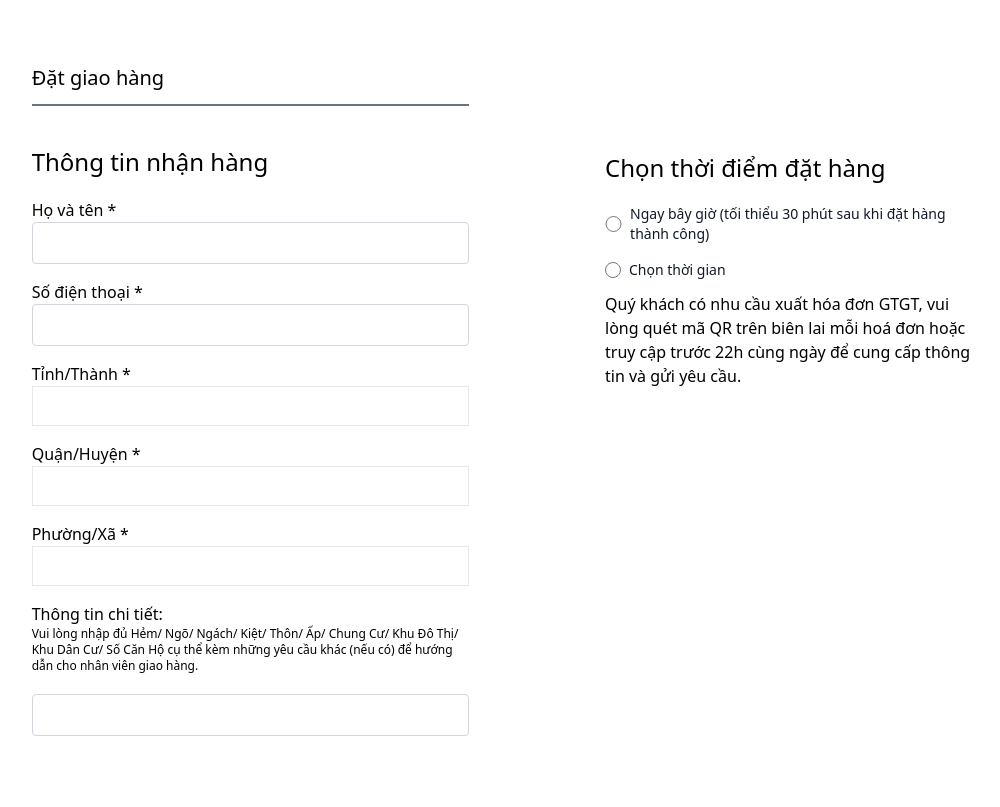
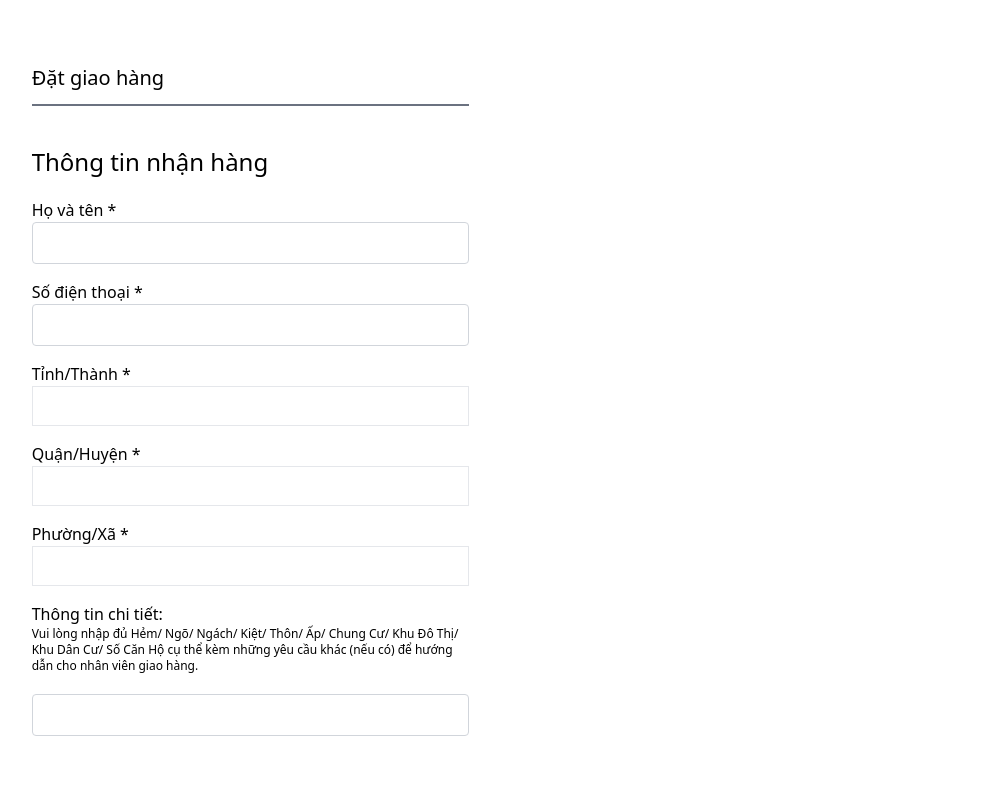
Before and after one commit to dongBE2k5/Project_be1_php, a PHP site: page /Project_be1_php/checkout-infor.php in a window 1280 px wide. Shown: the top 807 px of the page, without its empty margins (115-1115 px from the left). Run offline with PHP 8.4, Linux system fonts and the light colour scheme; the visitor is signed in with stand-in values (Sample User, id 1); tables that the repository leaves empty or names only in its code hold one stand-in row (values such as "Sample post"); some libraries are stand-ins or nearby versions.

Commit message:
Verson1.1

```diff
--- a/checkout-infor.php
+++ b/checkout-infor.php
@@ -6,8 +6,8 @@
     });
     $userID = $_SESSION['userId'];
     $userModel = new User();
-    if(!empty($_POST['name']) && !empty($_POST['phone']) && !empty($_POST['province']) && !empty($_POST['ward']) && !empty($_POST['district']) && !empty($_POST['address-detail']) && !empty($_POST['datetime'])) {
-        $address = $_POST['province'] . " - " . $_POST['ward'] . " - " . $_POST['district'] . " - " . $_POST['address-detail'];
+    if(!empty($_POST['name']) && !empty($_POST['phone']) && !empty($_POST['province']) && !empty($_POST['ward']) && !empty($_POST['district']) && !empty($_POST['address-detail'])) {
+        $address = $_POST['province'] . "-" . $_POST['ward'] . "-" . $_POST['district'] . "-" . $_POST['address-detail'];
         if($userModel->updateUser($userID, $_POST['name'], $address, $_POST['phone'])) {
         header("location: http://doanbe1.local/infor.php");
         }
@@ -42,20 +42,20 @@
                 <p>Họ và tên *</p>
                 <!-- <input type="text" class="" placeholder="Nhập họ và tên"> -->
                 <div class="relative mb-4">
-                    <input type="text" id="email" name="name"
+                    <input required type="text" id="email" name="name"
                         class="w-full bg-white rounded border border-gray-300 focus:border-indigo-500 focus:ring-2 focus:ring-indigo-200 text-base outline-none text-gray-700 py-1 px-3 leading-8 transition-colors duration-200 ease-in-out">
                 </div>
                 <p>Số điện thoại *</p>
                 <!-- <input type="text" placeholder="Số điện thoại"> -->
                 <div class="relative mb-4">
 
-                    <input type="text" id="email" name="phone"
+                    <input required type="text" id="email" name="phone"
                         class="w-full bg-white rounded border border-gray-300 focus:border-indigo-500 focus:ring-2 focus:ring-indigo-200 text-base outline-none text-gray-700 py-1 px-3 leading-8 transition-colors duration-200 ease-in-out">
                 </div>
                 <p>Tỉnh/Thành *</p>
                 <!-- <input type="text" placeholder="Tỉnh thành"> -->
                 <div class="relative mb-4">
-                    <input name="province" id="provinceSelect" class="w-full h-10 border-[1px] border-back-500" />
+                    <input required name="province" id="provinceSelect" class="w-full h-10 border-[1px] border-back-500" />
 
 
 
@@ -63,13 +63,13 @@
                 <p>Quận/Huyện *</p>
                 <!-- <input type="text" placeholder="Nhập Quận/Huyện"> -->
                 <div class="relative mb-4">
-                    <input name="district" class="w-full h-10 border-[1px] border-back-500" id="districtSelect" />
+                    <input required name="district" class="w-full h-10 border-[1px] border-back-500" id="districtSelect" />
 
 
                 </div>
                 <p>Phường/Xã *</p>
                 <div class="relative mb-4">
-                    <input name="ward" id="wardSelect" class="w-full h-10 border-[1px] border-back-500" />
+                    <input required name="ward" id="wardSelect" class="w-full h-10 border-[1px] border-back-500" />
 
 
                 </div>
@@ -77,29 +77,13 @@
                 <p class="w-full text-xs pb-2 mb-3">Vui lòng nhập đủ Hẻm/ Ngõ/ Ngách/ Kiệt/ Thôn/ Ấp/ Chung Cư/ Khu Đô Thị/ Khu Dân Cư/ Số Căn Hộ cụ thể kèm những yêu cầu khác (nếu có) để hướng dẫn cho nhân viên giao hàng.</p>
                 <div class="relative mb-4">
 
-                    <input type="text" id="address-detail" name="address-detail"
+                    <input required type="text" id="address-detail" name="address-detail"
                         class="w-full bg-white rounded border border-gray-300 focus:border-indigo-500 focus:ring-2 focus:ring-indigo-200 text-base outline-none text-gray-700 py-1 px-3 leading-8 transition-colors duration-200 ease-in-out">
                 </div>
             </div>
 
 
-            <div class="ad2 md:w-1/2 w-full md:p-20  pl-1">
-                <div class="text-2xl pt-16  pb-5 hover:text-[#006a31]">Chọn thời điểm đặt hàng</div>
-                <div class="flex items-center mb-4">
 
-                    <input id="default-radio-1" type="radio" value="" name="timeDate" class="w-5 h-4 text-green-600 bg-gray-100 border-gray-300 focus:ring-green-500 dark:focus:ring-blue-600 dark:ring-offset-gray-800 focus:ring-2 dark:bg-gray-700 dark:border-gray-600">
-                    <label for="default-radio-1" class="ml-2 text-sm font-medium text-gray-900 dark:text-gray-300">Ngay bây giờ (tối thiểu 30 phút sau khi đặt hàng thành công)</label>
-                </div>
-                <p id="hiddenParagraph" class="text-red-600 hidden mb-3">Xin lỗi bạn, chúng tôi ngưng phục vụ giao hàng từ 21h30 ngày hôm trước đến 10h00 ngày hôm sau. Vui lòng chọn thời gian giao hàng bên dưới để chúng tôi có cơ hội phục vụ bạn.</p>
-
-                <div class="flex items-center">
-                    <input id="default-radio-2" type="radio" value="" name="date_order" class="w-4 h-4 text-green-600 bg-gray-100 border-gray-300 focus:ring-green-500 dark:focus:ring-blue-600 dark:ring-offset-gray-800 focus:ring-2 dark:bg-gray-700 dark:border-gray-600">
-                    <label for="default-radio-2" class="ml-2 text-sm font-medium text-gray-900 dark:text-gray-300">Chọn thời gian</label>
-                </div>
-                <input id="day" class="hidden mb-3 mt-3" type="datetime-local" name="datetime">
-                <p class="pt-3">Quý khách có nhu cầu xuất hóa đơn GTGT, vui lòng quét mã QR trên biên lai mỗi hoá đơn hoặc truy cập trước 22h cùng ngày để cung cấp thông tin và gửi yêu cầu.</p>
-
-            </div>
     </div>
     <div class="button right-1 flex md:justify-end w-full  mr-10">
         <button class="text-white bg-[#006a31] border-0 md:py-2  md:px-16 md:my-16 md:mx-6 w-full p-2 mr-2 focus:outline-none hover:bg-indigo-600 rounded text-lg flex justify-center"><svg xmlns="http://www.w3.org/2000/svg" width="16" height="16" fill="currentColor" class="bi bi-arrow-left mt-1.5 mr-1.5" viewBox="0 0 16 16">
--- a/orderSuccess.php
+++ b/orderSuccess.php
@@ -17,7 +17,7 @@
     <section class="text-gray-600 body-font">
         <div class="container px-5  py-24 mx-auto flex flex-wrap">
             <div class="lg:w-1/2 w-full mb-10 lg:mb-0 rounded-lg overflow-hidden">
-                <img alt="feature" class="object-cover object-center h-50 w-50" src="/image/odersess.png">
+                <img alt="feature" class="object-cover object-center h-50 w-50" src="https://cdni.iconscout.com/illustration/premium/thumb/order-confirmation-illustration-download-in-svg-png-gif-file-formats--verification-done-delivery-shopping-confirmed-lifestyle-pack-people-illustrations-4500195.png">
             </div>
             <div class="flex flex-col flex-wrap lg:py-5 -mb-10 lg:w-1/2 lg:pl-12 lg:text-left text-center">
                 <div class="bg-gray-100 rounded-lg p-8 flex flex-col md:ml-auto w-full mt-10 md:mt-0 mb-5">
@@ -36,8 +36,7 @@
                 </div>
                 <h2 class="text-green-900 font-bold text-xl title-font font-medium">Cảm ơn bạn đã đặt hàng tại Pizza Store Việt Nam</h2>
                 <div class="mt-3 font-bold ">
-                    <p>Mã đơn hàng bạn đã đặt là: </p>
-                    <p>Để kiểm tra tình trạng đơn hàng vui lòng click vào đây: <a href="detailOrder.php" class="text-blue-400 hover:underline dark:text-blue-500">THEO DÕI ĐƠN HÀNG</a></p>
+                    <p>Để kiểm tra đơn hàng vừa đặt vui lòng click vào đây: <a href="detailOrder.php" class="text-blue-400 hover:underline dark:text-blue-500">XEM ĐƠN HÀNG</a></p>
                     <p>Mọi thắc mắc và yêu cầu hỗ trợ vui lòng liên hệ tổng đài CSKH: 1900758689</p>
                     <p>Chúc bạn ngon miệng !!!</p>
                 </div>
```
